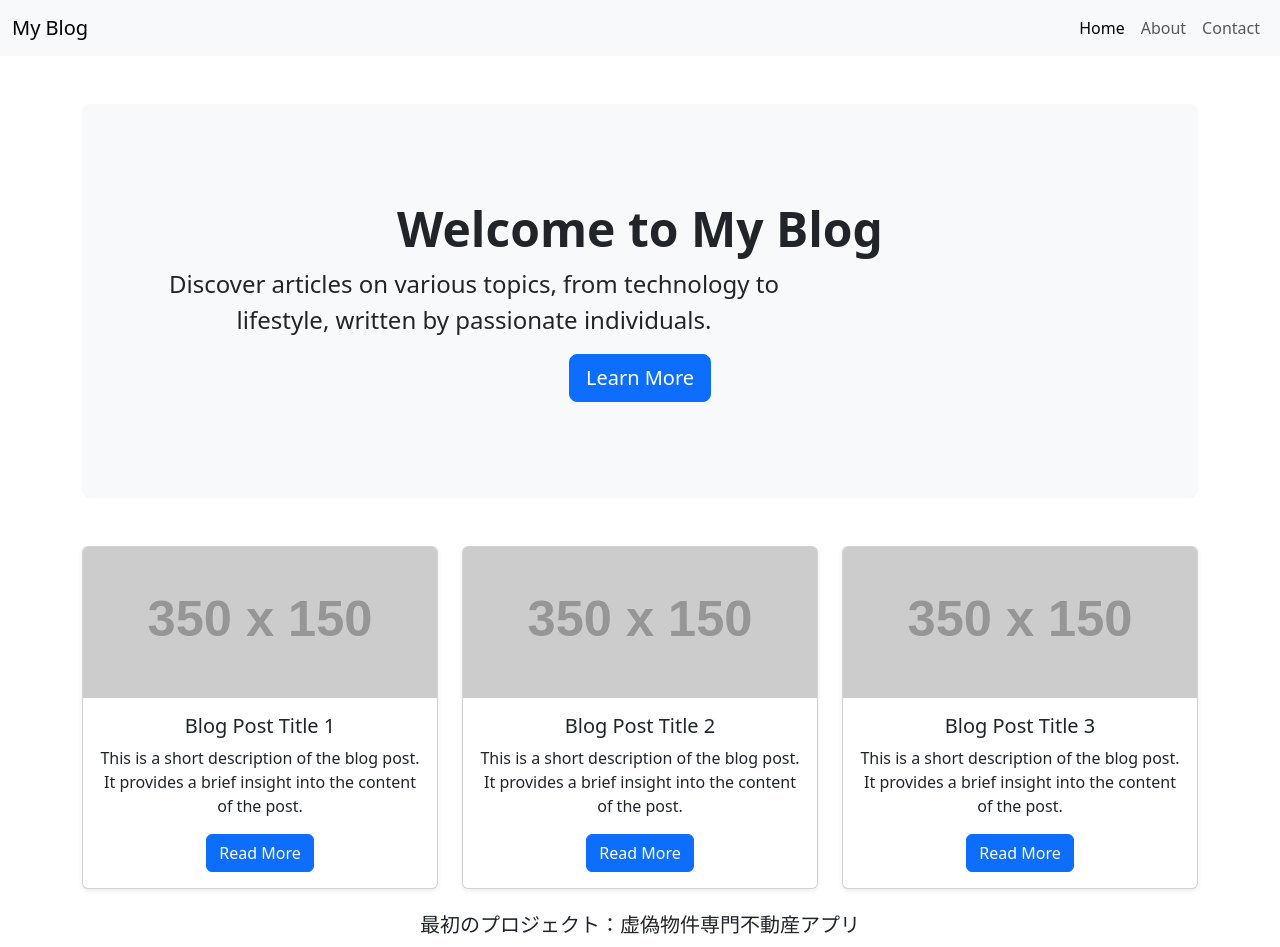
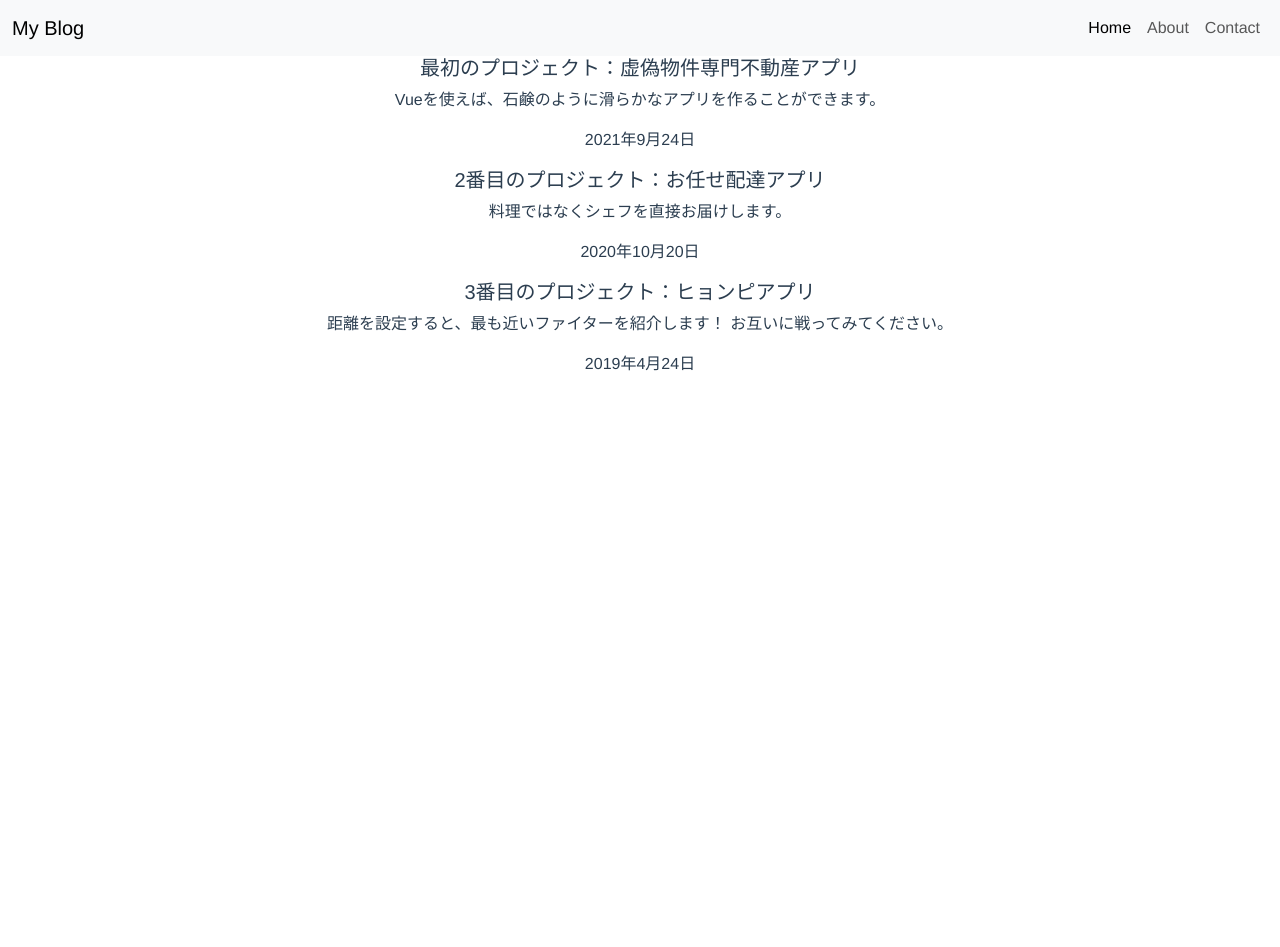
Before and after one commit to Eluwing/vue_practice_blog, a Vue app: page /list in a window 1280 px wide. Shown: the top 947 px of the page. After the commit the page ends 800 px from the top, so only its background shows below. Built offline with nearby package versions, Linux system fonts and the light colour scheme.

Commit message:
[Feature]コンポーネント分離、ルーティング追加

```diff
--- a/src/App.vue
+++ b/src/App.vue
@@ -1,153 +1,22 @@
 <template>
-  <!DOCTYPE html>
-  <html lang="en">
-    <head>
-      <meta charset="UTF-8" />
-      <meta name="viewport" content="width=device-width, initial-scale=1.0" />
-      <title>My Blog</title>
-      <link
-        href="https://cdn.jsdelivr.net/npm/bootstrap@5.3.0/dist/css/bootstrap.min.css"
-        rel="stylesheet"
-      />
-    </head>
-    <body>
-      <!-- Navbar -->
-      <nav class="navbar navbar-expand-lg navbar-light bg-light">
-        <div class="container-fluid">
-          <a class="navbar-brand" href="#">My Blog</a>
-          <button
-            class="navbar-toggler"
-            type="button"
-            data-bs-toggle="collapse"
-            data-bs-target="#navbarNav"
-            aria-controls="navbarNav"
-            aria-expanded="false"
-            aria-label="Toggle navigation"
-          >
-            <span class="navbar-toggler-icon"></span>
-          </button>
-          <div class="collapse navbar-collapse" id="navbarNav">
-            <ul class="navbar-nav ms-auto">
-              <li class="nav-item">
-                <a class="nav-link active" aria-current="page" href="#">Home</a>
-              </li>
-              <li class="nav-item">
-                <a class="nav-link" href="#">About</a>
-              </li>
-              <li class="nav-item">
-                <a class="nav-link" href="#">Contact</a>
-              </li>
-            </ul>
-          </div>
-        </div>
-      </nav>
-
-      <!-- Hero Section -->
-      <div class="container my-5">
-        <div class="p-5 mb-4 bg-light rounded-3">
-          <div class="container-fluid py-5">
-            <h1 class="display-5 fw-bold">Welcome to My Blog</h1>
-            <p class="col-md-8 fs-4">
-              Discover articles on various topics, from technology to lifestyle,
-              written by passionate individuals.
-            </p>
-            <button class="btn btn-primary btn-lg" type="button">
-              Learn More
-            </button>
-          </div>
-        </div>
-      </div>
-
-      <!-- Blog Posts -->
-      <div class="container">
-        <div class="row">
-          <!-- Blog Post 1 -->
-          <div class="col-md-4">
-            <div class="card mb-4 shadow-sm">
-              <img
-                src="https://via.placeholder.com/350x150"
-                class="card-img-top"
-                alt="Post 1"
-              />
-              <div class="card-body">
-                <h5 class="card-title">Blog Post Title 1</h5>
-                <p class="card-text">
-                  This is a short description of the blog post. It provides a
-                  brief insight into the content of the post.
-                </p>
-                <a href="#" class="btn btn-primary">Read More</a>
-              </div>
-            </div>
-          </div>
-
-          <!-- Blog Post 2 -->
-          <div class="col-md-4">
-            <div class="card mb-4 shadow-sm">
-              <img
-                src="https://via.placeholder.com/350x150"
-                class="card-img-top"
-                alt="Post 2"
-              />
-              <div class="card-body">
-                <h5 class="card-title">Blog Post Title 2</h5>
-                <p class="card-text">
-                  This is a short description of the blog post. It provides a
-                  brief insight into the content of the post.
-                </p>
-                <a href="#" class="btn btn-primary">Read More</a>
-              </div>
-            </div>
-          </div>
-
-          <!-- Blog Post 3 -->
-          <div class="col-md-4">
-            <div class="card mb-4 shadow-sm">
-              <img
-                src="https://via.placeholder.com/350x150"
-                class="card-img-top"
-                alt="Post 3"
-              />
-              <div class="card-body">
-                <h5 class="card-title">Blog Post Title 3</h5>
-                <p class="card-text">
-                  This is a short description of the blog post. It provides a
-                  brief insight into the content of the post.
-                </p>
-                <a href="#" class="btn btn-primary">Read More</a>
-              </div>
-            </div>
-          </div>
-        </div>
-      </div>
-
-      <List :blogPosts="blogPosts"/>
-
-      <!-- Footer -->
-      <footer class="bg-light text-center py-4 mt-5">
-        <p>&copy; 2024 My Blog. All Rights Reserved.</p>
-        <p>
-          <a href="#" class="text-decoration-none">Privacy Policy</a> |
-          <a href="#" class="text-decoration-none">Terms of Service</a>
-        </p>
-      </footer>
-    </body>
-  </html>
+  <Navbar />
+  <router-view :blogPosts="blogPosts"></router-view>
 </template>
 
 <script>
-import List from './components/List.vue'
-import Data from "./assets/blog.js";
+import Data from "./assets/blog.js"
+import Navbar from './components/Navbar.vue';
 
 export default {
   name: "App",
   components: {
-    List,
+    Navbar,
   },
   data() {
     return {
-        blogPosts: Data,
-    }
-  }
+      blogPosts: Data,
+    };
+  },
 };
 </script>
 
--- /dev/null
+++ b/src/components/Detail.vue
@@ -0,0 +1,14 @@
+<template>
+  <div>Welcome Detail View!
+  </div>
+</template>
+
+<script>
+export default {
+  name: 'DetailItem',
+}
+</script>
+
+<style>
+
+</style>
--- /dev/null
+++ b/src/components/Home.vue
@@ -0,0 +1,81 @@
+<template>
+  <!-- Blog Posts -->
+  <div class="container">
+    <div class="row">
+      <!-- Blog Post 1 -->
+      <div class="col-md-4">
+        <div class="card mb-4 shadow-sm">
+          <img
+            src="https://via.placeholder.com/350x150"
+            class="card-img-top"
+            alt="Post 1"
+          />
+          <div class="card-body">
+            <h5 class="card-title">Blog Post Title 1</h5>
+            <p class="card-text">
+              This is a short description of the blog post. It provides a brief
+              insight into the content of the post.
+            </p>
+            <a href="#" class="btn btn-primary">Read More</a>
+          </div>
+        </div>
+      </div>
+
+      <!-- Blog Post 2 -->
+      <div class="col-md-4">
+        <div class="card mb-4 shadow-sm">
+          <img
+            src="https://via.placeholder.com/350x150"
+            class="card-img-top"
+            alt="Post 2"
+          />
+          <div class="card-body">
+            <h5 class="card-title">Blog Post Title 2</h5>
+            <p class="card-text">
+              This is a short description of the blog post. It provides a brief
+              insight into the content of the post.
+            </p>
+            <a href="#" class="btn btn-primary">Read More</a>
+          </div>
+        </div>
+      </div>
+
+      <!-- Blog Post 3 -->
+      <div class="col-md-4">
+        <div class="card mb-4 shadow-sm">
+          <img
+            src="https://via.placeholder.com/350x150"
+            class="card-img-top"
+            alt="Post 3"
+          />
+          <div class="card-body">
+            <h5 class="card-title">Blog Post Title 3</h5>
+            <p class="card-text">
+              This is a short description of the blog post. It provides a brief
+              insight into the content of the post.
+            </p>
+            <a href="#" class="btn btn-primary">Read More</a>
+          </div>
+        </div>
+      </div>
+    </div>
+  </div>
+
+  <!-- Footer -->
+  <footer class="bg-light text-center py-4 mt-5">
+    <p>&copy; 2024 My Blog. All Rights Reserved.</p>
+    <p>
+      <a href="#" class="text-decoration-none">Privacy Policy</a> |
+      <a href="#" class="text-decoration-none">Terms of Service</a>
+    </p>
+  </footer>
+</template>
+
+<script>
+export default {
+  name: "HomeItem",
+};
+</script>
+
+<style>
+</style>
--- /dev/null
+++ b/src/components/Navbar.vue
@@ -0,0 +1,40 @@
+<template>
+  <nav class="navbar navbar-expand-lg navbar-light bg-light">
+    <div class="container-fluid">
+      <a class="navbar-brand" href="#">My Blog</a>
+      <button
+        class="navbar-toggler"
+        type="button"
+        data-bs-toggle="collapse"
+        data-bs-target="#navbarNav"
+        aria-controls="navbarNav"
+        aria-expanded="false"
+        aria-label="Toggle navigation"
+      >
+        <span class="navbar-toggler-icon"></span>
+      </button>
+      <div class="collapse navbar-collapse" id="navbarNav">
+        <ul class="navbar-nav ms-auto">
+          <li class="nav-item">
+            <a class="nav-link active" aria-current="page" href="#">Home</a>
+          </li>
+          <li class="nav-item">
+            <a class="nav-link" href="#">About</a>
+          </li>
+          <li class="nav-item">
+            <a class="nav-link" href="#">Contact</a>
+          </li>
+        </ul>
+      </div>
+    </div>
+  </nav>
+</template>
+
+<script>
+export default {
+  name: "NavbarItem",
+};
+</script>
+
+<style>
+</style>
```
